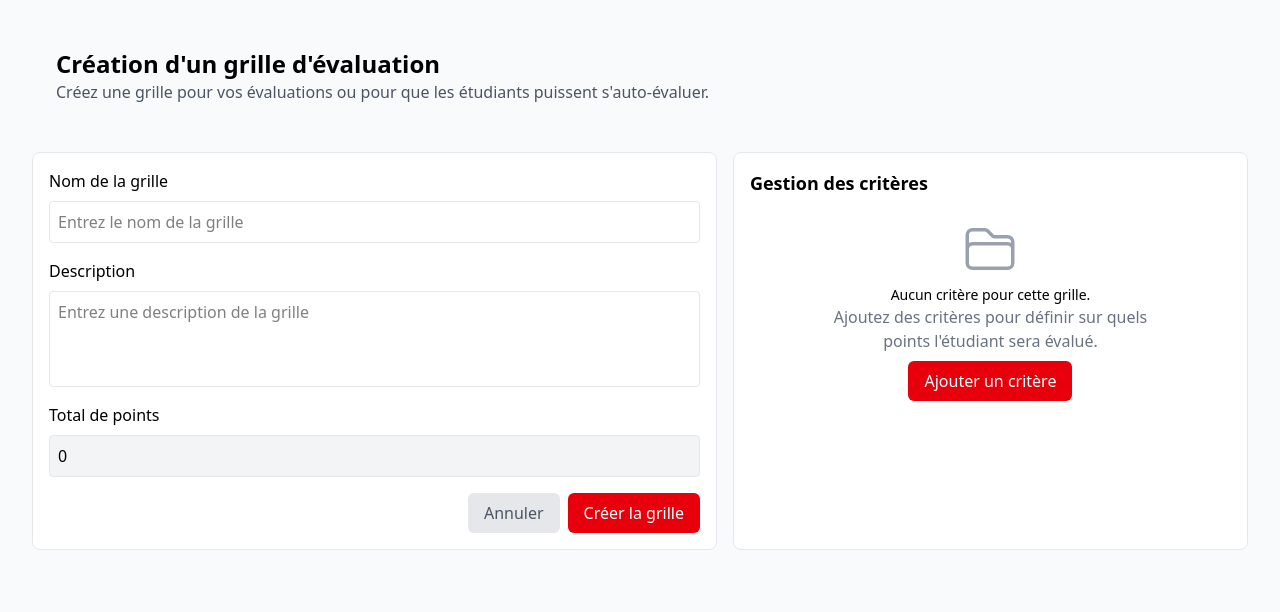
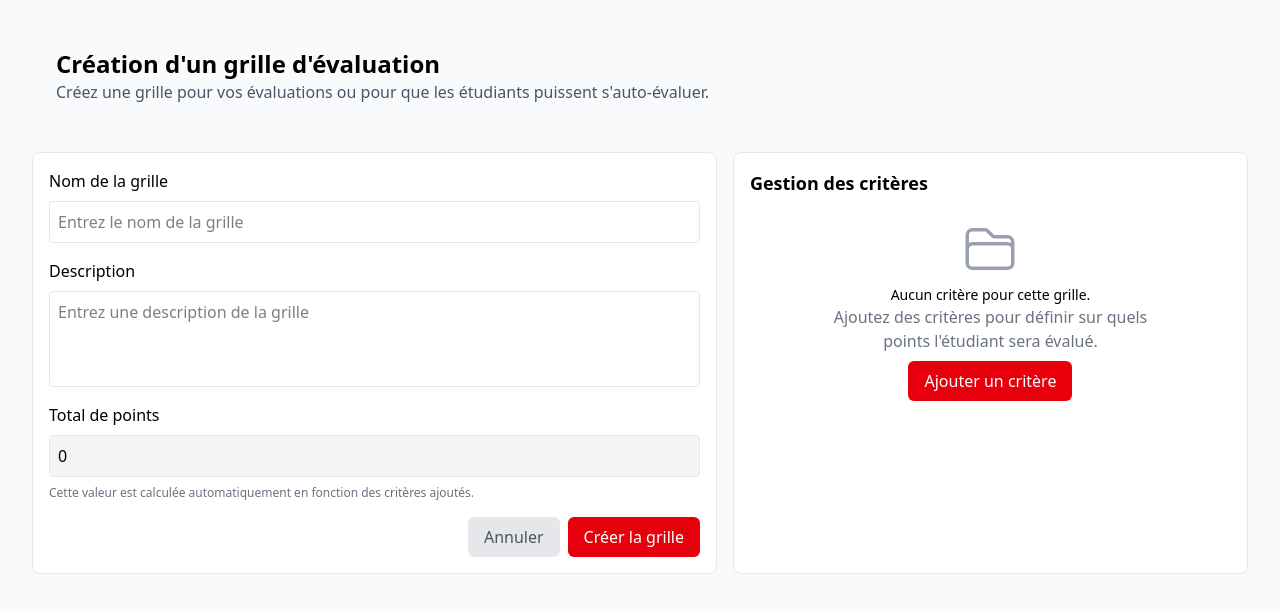
Before and after one commit to IUTTroyes/correcto-proto, a Vue app: page /evaluations/grille/new in a window 1280 px wide. Shown: the top 612 px of the page. Built offline with nearby package versions, Linux system fonts and the light colour scheme; sample sign-in values are in the browser's storage.

Commit message:
New grille form

```diff
--- a/src/components/forms/CritereForm.vue
+++ b/src/components/forms/CritereForm.vue
@@ -10,12 +10,20 @@ const critere = ref<Critere>({
   bareme: []
 });
 
+const errorMessage = ref('');
+
 const emit = defineEmits<{
   (e: 'submit', critere: Critere): void
 }>();
 
 function handleSubmit() {
-  emit('submit', critere.value); // Émet l'objet `critere.value` correctement typé
+  const hasInvalidBareme = critere.value.bareme.some(item => item.points > critere.value.points);
+  if (hasInvalidBareme) {
+    errorMessage.value = `Aucun élément du barème ne peut avoir une valeur de points supérieure à celle du critère (${critere.value.points}).`;
+    return;
+  }
+  errorMessage.value = '';
+  emit('submit', critere.value);
 }
 
 function addBaremeItem() {
@@ -60,6 +68,9 @@ function addBaremeItem() {
           required
           class="p-2 border border-gray-200 rounded text-base"
       />
+      <div class="text-xs text-gray-500">
+        Saisir le nombre de points maximum que ce critère peut rapporter.
+      </div>
     </div>
     <div class="flex flex-col gap-2 w-full p-6 bg-gray-50 border border-gray-200 rounded max-h-96 overflow-y-auto">
       <div class="flex justify-between items-center">
@@ -114,6 +125,9 @@ function addBaremeItem() {
       </div>
     </div>
 
+    <div v-if="errorMessage" class="text-red-600 text-sm">
+      {{ errorMessage }}
+    </div>
     <div class="flex justify-end w-full gap-2">
       <router-link to="/evaluations" class="px-4 py-2 bg-gray-200 text-gray-600 rounded-md hover:bg-gray-300 transition-colors hover:cursor-pointer">
         Annuler
--- a/src/components/forms/GrilleEvaluationFormComponent.vue
+++ b/src/components/forms/GrilleEvaluationFormComponent.vue
@@ -88,6 +88,9 @@ const totalPoints = computed(() => {
             class="p-2 border border-gray-200 rounded text-base bg-gray-100"
         >
           {{ totalPoints }}
+        </div>
+        <div class="text-xs text-gray-500">
+          Cette valeur est calculée automatiquement en fonction des critères ajoutés.
         </div>
       </div>
       <div v-if="grille.criteresDetails.length > 0" class="flex flex-col gap-2 w-full bg-gray-50 border border-gray-200 rounded p-4">
```
